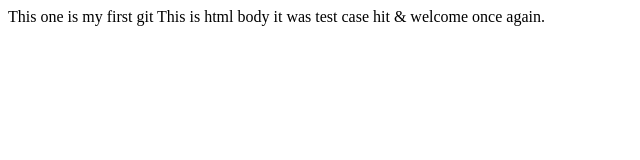
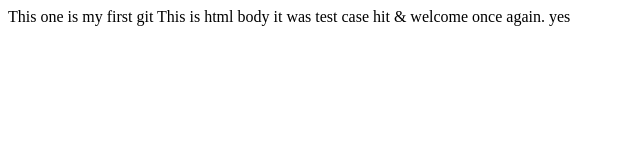
Before and after one commit to UMER-KHAN1/Jimmyaja, a plain HTML site: page index.html in a window 1280 px wide. Shown: the full height of the page, 0-640 px from the left. Drawn offline with Linux system fonts and the light colour scheme.

Commit message:
Update index.html

```diff
--- a/index.html
+++ b/index.html
@@ -1,6 +1,6 @@
 <html>
 	<head>This one is my first git</head>
-		<body> This is html body it was test case hit & welcome once again.
+		<body> This is html body it was test case hit & welcome once again. yes
 
 </body>
 
```
